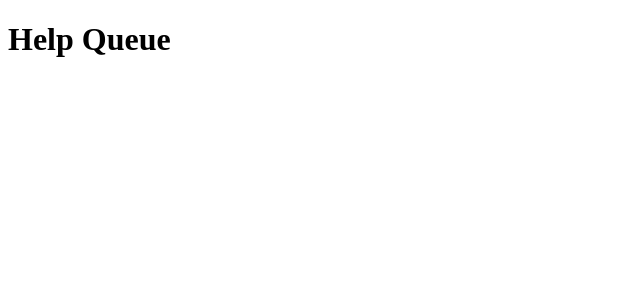
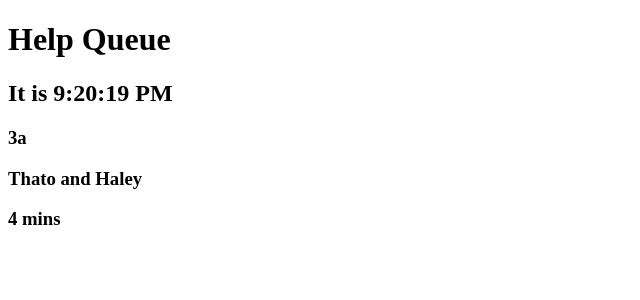
Before and after one commit to tcsuder/help, a React app: page / in a window 1280 px wide. Shown: the top 300 px of the page, without its empty margins (0-640 px from the left). Built offline with nearby package versions, Linux system fonts and the light colour scheme.

Commit message:
refactor into seperate components - no state

```diff
--- a/package.json
+++ b/package.json
@@ -13,6 +13,7 @@
     "babel-loader": "^7.0.0",
     "babel-preset-es2015": "^6.24.1",
     "babel-preset-react": "^6.24.1",
+    "prop-types": "^15.5.10",
     "react": "^15.5.4",
     "react-dom": "^15.5.4",
     "webpack": "^2.6.0"
--- a/src/components/App.jsx
+++ b/src/components/App.jsx
@@ -1,8 +1,14 @@
 import React from "react";
+import Clock from "./Clock.jsx";
+import Ticket from "./Ticket.jsx";
 
 function App(props) {
   return (
-    <h1>Help Queue</h1>
+    <div>
+      <h1>Help Queue</h1>
+      <Clock/>
+      <Ticket location="3a" name="Thato and Haley" timeWaiting="4 mins"/>
+    </div>
   );
 }
 
--- a/src/components/Ticket.jsx
+++ b/src/components/Ticket.jsx
@@ -3,9 +3,9 @@ import React from "react";
 function Ticket(props){
   return (
     <div>
-      <h3>3a</h3>
-      <h3>Thato and Haley</h3>
-      <h3>4 mins</h3>
+      <h3>{props.location}</h3>
+      <h3>{props.name}</h3>
+      <h3>{props.timeWaiting}</h3>
     </div>
   );
 }
```
